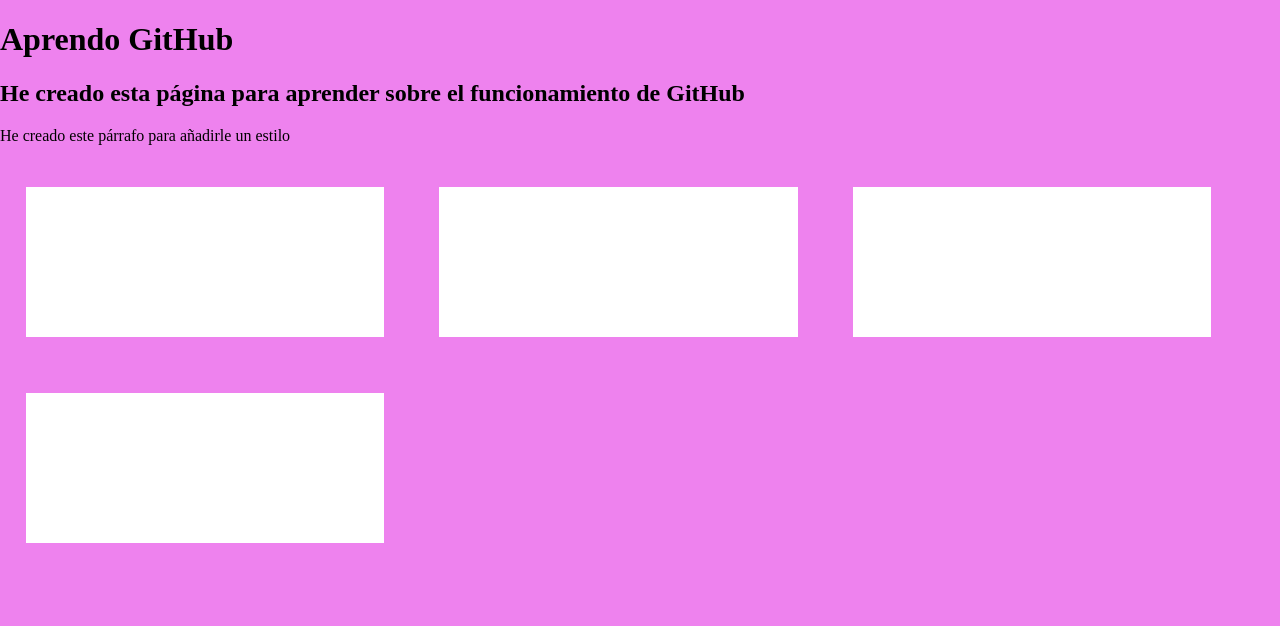
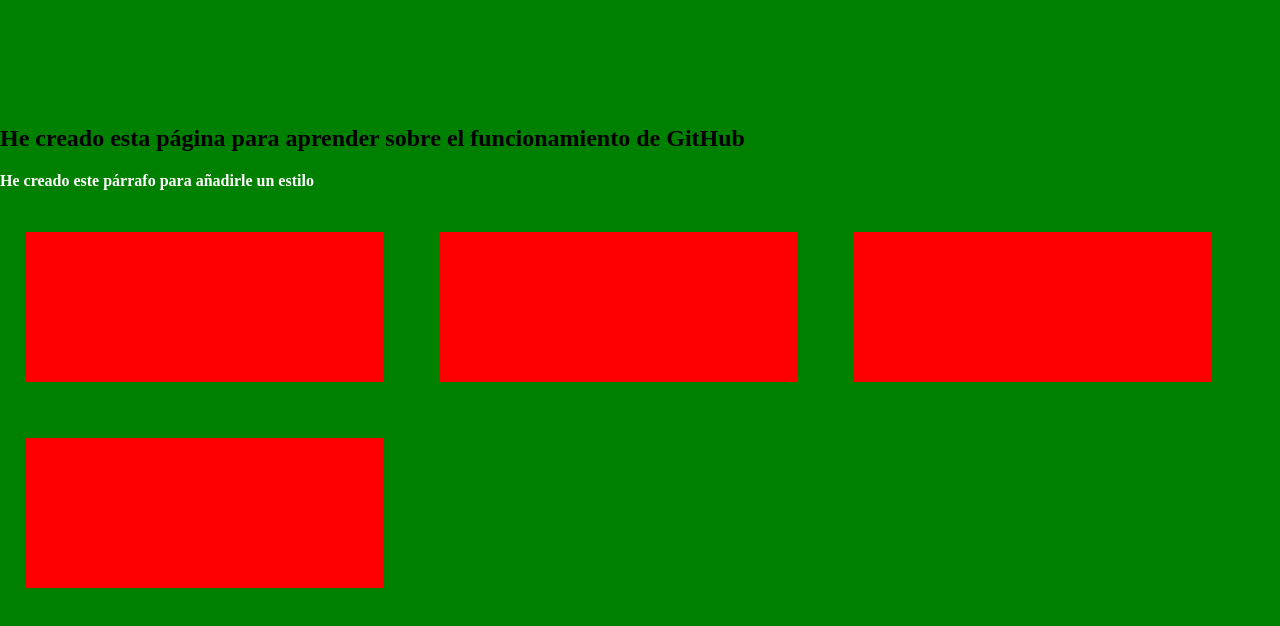
Before and after one commit to Esemega/Pagina-web, a plain HTML site: page index.html in a window 1280 px wide. Drawn offline with nearby package versions, Linux system fonts and the light colour scheme.

Commit message:
Olvidé canviar el archivo css vinculado
Además he cambido el estilo del h1 y del párrafo

```diff
--- a/estiloOtro.css
+++ b/estiloOtro.css
@@ -4,6 +4,13 @@ body{
 
 h1{
 	font-style: arial;
+	font-size: 50px;
+	color: green;
+}
+
+p{
+	font-weight: bold;
+	color: white;
 }
 
 div{
--- a/index.html
+++ b/index.html
@@ -4,7 +4,7 @@
 	<meta charset="UTF-8">
 	<title>Página web Git hub</title>
 	<link rel="stylesheet" href="normalize.css">
-	<link rel="stylesheet" href="estilo.css">
+	<link rel="stylesheet" href="estiloOtro.css">
 	<script scr="modernizr-custom.js"></script>
 
 </head>
```
